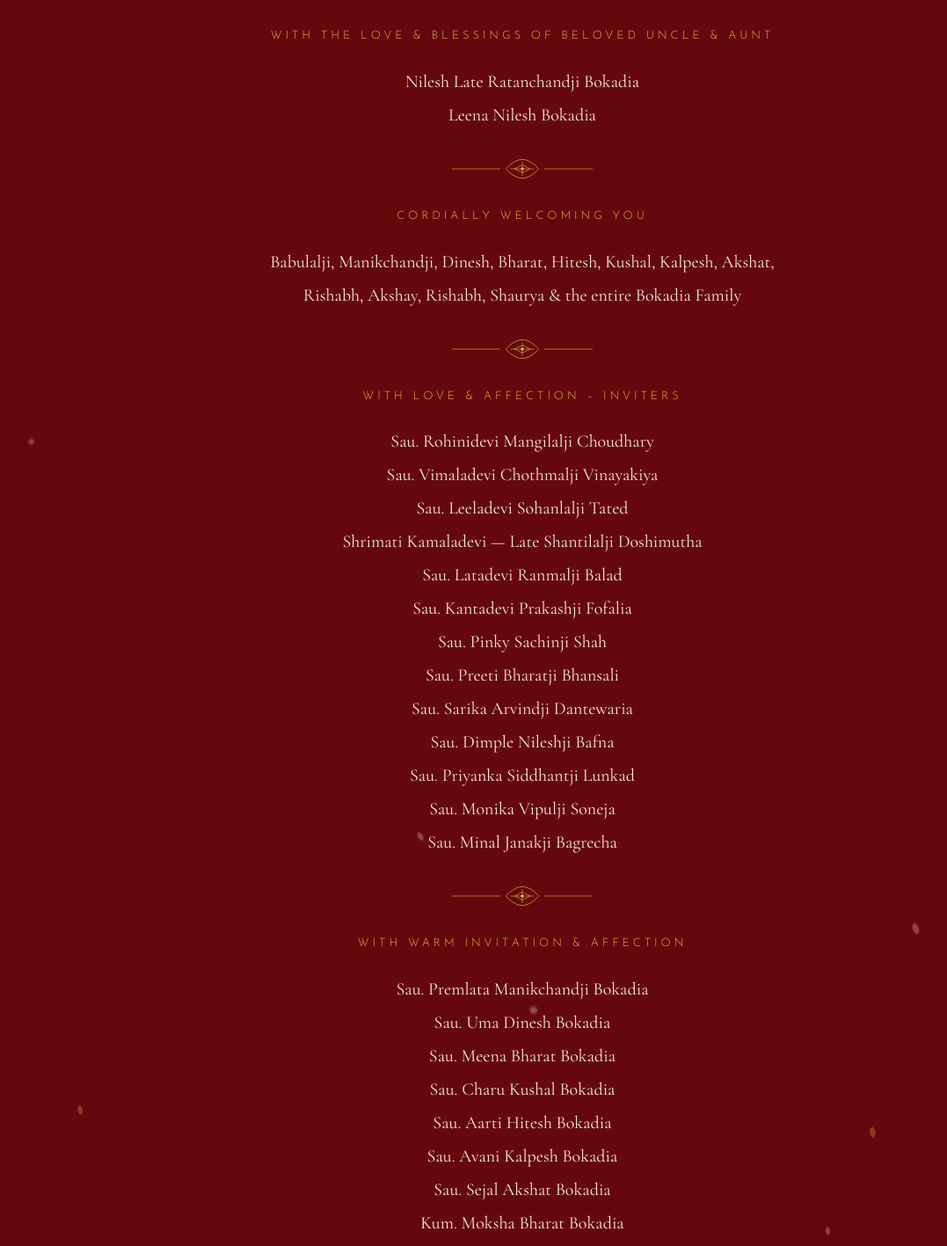
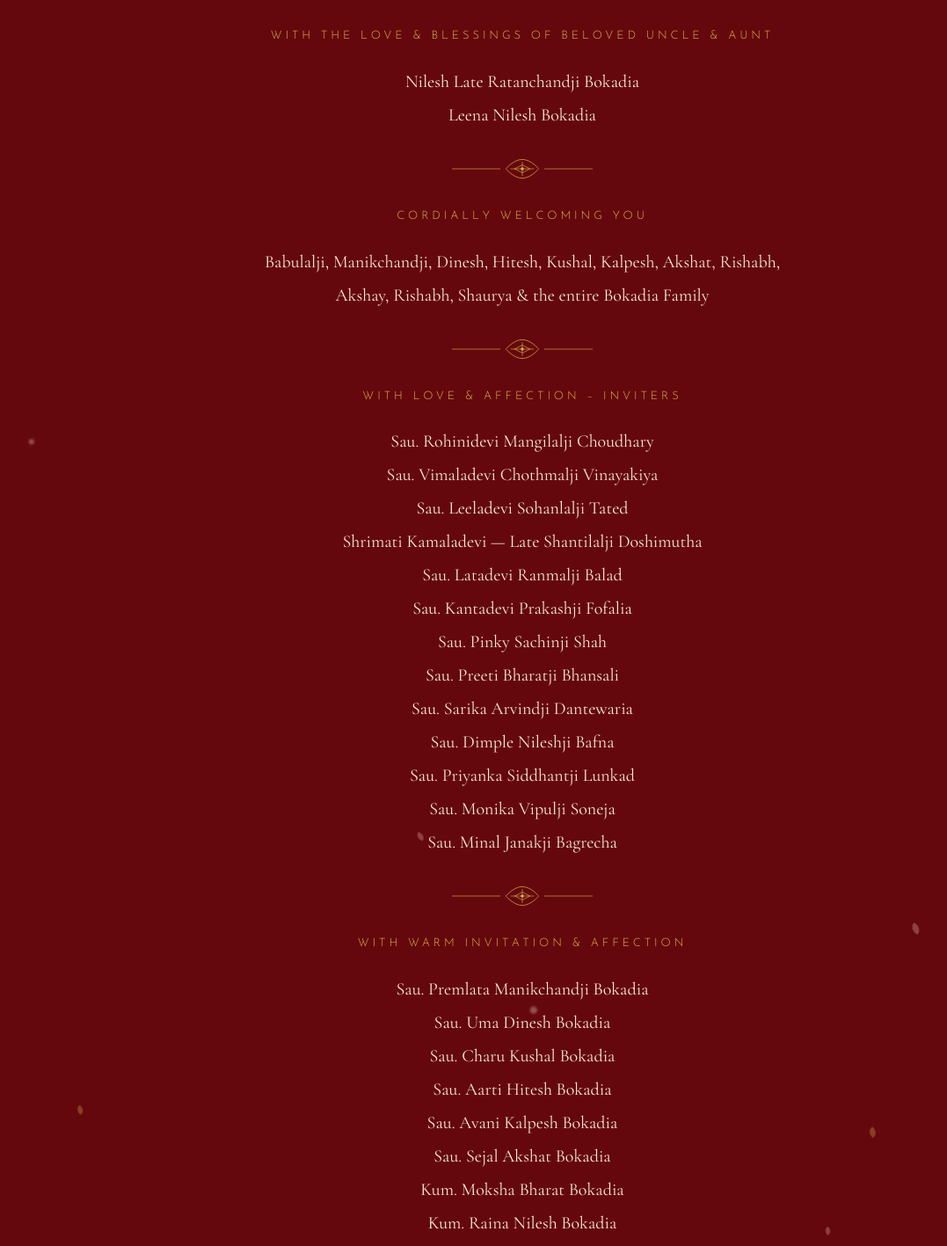
Before and after one commit to akshaythe-coder/Preskandarshan, a Next.js app: page / in a window 1280 px wide. Shown: the part 7223-8640 px from the top of the page at 88% size, without its empty margins (46-1123 px from the left). Built offline with nearby package versions, Linux system fonts and the light colour scheme.

Commit message:
Remove parents' repeated names from welcome and inviter lists

```diff
--- a/data/content.en.ts
+++ b/data/content.en.ts
@@ -43,7 +43,7 @@ export const contentEn = {
         {
             "heading": "Cordially WELCOMING YOU",
             "names": [],
-            "paragraph": "Babulalji, Manikchandji, Dinesh, Bharat, Hitesh, Kushal, Kalpesh, Akshat, Rishabh, Akshay, Rishabh, Shaurya & the entire Bokadia Family",
+            "paragraph": "Babulalji, Manikchandji, Dinesh, Hitesh, Kushal, Kalpesh, Akshat, Rishabh, Akshay, Rishabh, Shaurya & the entire Bokadia Family",
             "memorial": false
         },
         {
@@ -71,7 +71,6 @@ export const contentEn = {
             "names": [
                 "Sau. Premlata Manikchandji Bokadia",
                 "Sau. Uma Dinesh Bokadia",
-                "Sau. Meena Bharat Bokadia",
                 "Sau. Charu Kushal Bokadia",
                 "Sau. Aarti Hitesh Bokadia",
                 "Sau. Avani Kalpesh Bokadia",
--- a/data/content.hi.ts
+++ b/data/content.hi.ts
@@ -48,7 +48,7 @@ export const contentHi: Content = {
         {
             "heading": "स्नेहिल स्वागताकांक्षी",
             "names": [],
-            "paragraph": "बाबूलालजी, माणिकचंदजी, दिनेश, भरत, हितेश, कुशल, कल्पेश, अक्षत, रिषभ, अक्षय, ऋषभ, शोर्य एवम् समस्त बोकड़िया परिवार",
+            "paragraph": "बाबूलालजी, माणिकचंदजी, दिनेश, हितेश, कुशल, कल्पेश, अक्षत, रिषभ, अक्षय, ऋषभ, शोर्य एवम् समस्त बोकड़िया परिवार",
             "memorial": false
         },
         {
@@ -76,7 +76,6 @@ export const contentHi: Content = {
             "names": [
                 "सौ. प्रेमलता माणिकचंदजी बोकड़िया",
                 "सौ. उमा दिनेश बोकड़िया",
-                "सौ. मीना भरत बोकड़िया",
                 "सौ. चारू कुशल बोकड़िया",
                 "सौ. आरती हितेश बोकड़िया",
                 "सौ. अवनी कल्पेश बोकड़िया",
--- a/scripts/check-i18n.cjs
+++ b/scripts/check-i18n.cjs
@@ -52,8 +52,8 @@ assert.equal(contentEn.familyBlessings.groups.length,7);
 assert.equal(contentHi.familyBlessings.groups.length,7);
 assert.equal(contentEn.familyBlessings.groups[5].names.length,13);
 assert.equal(contentHi.familyBlessings.groups[5].names.length,13);
-assert.equal(contentEn.familyBlessings.groups[6].names.length,9);
-assert.equal(contentHi.familyBlessings.groups[6].names.length,9);
+assert.equal(contentEn.familyBlessings.groups[6].names.length,8);
+assert.equal(contentHi.familyBlessings.groups[6].names.length,8);
 assert.equal(contentEn.familyBlessings.littleHearts.quotes.length,2);
 assert.equal(contentHi.familyBlessings.littleHearts.repeatInvitation,'ज़रूर-ज़रूर आना');
 console.log('PASS: all eight blessing groups and intentionally different English/Hindi invitation lists.');
```
